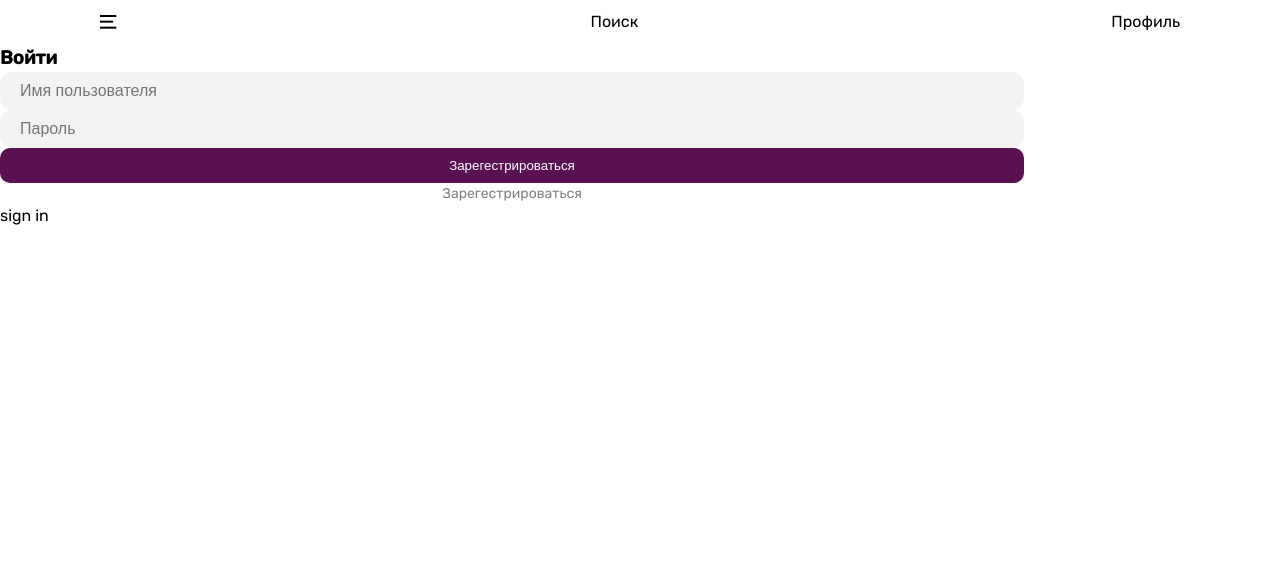
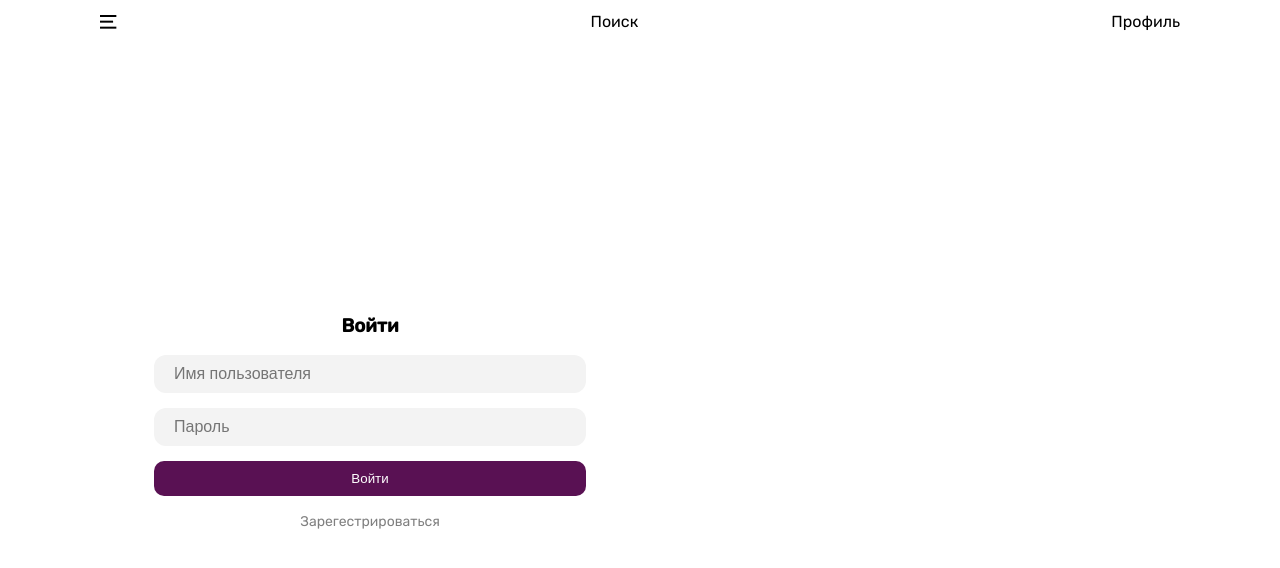
Before and after one commit to Cats-And-Soup/hello-ekb, a React (Vite) app: page /sign-in in a window 1280 px wide. Shown: the top 568 px of the page. Built offline with nearby package versions, Linux system fonts and the light colour scheme.

Commit message:
feat: логин с цсс

```diff
--- a/src/app/app.tsx
+++ b/src/app/app.tsx
@@ -6,7 +6,7 @@ import { Main } from "../pages/main/main.tsx";
 import "./app.css";
 import { Header } from "../widgets/header/header.tsx";
 import { SignUp } from "../pages/sign-up/sign-up.tsx";
-import { SignIn } from "../pages/sign-in.tsx";
+import { SignIn } from "../pages/sign-in/sign-in.tsx";
 
 export function App() {
   return (
--- /dev/null
+++ b/src/pages/sign-in/sign-in.css
@@ -0,0 +1,14 @@
+.sign-in-page {
+    padding: 0 100px;
+    display: flex;
+    align-items: center;
+}
+
+.sign-in-form {
+    display: flex;
+    flex-direction: column;
+    gap: 15px;
+    width: 50%;
+    justify-content: center;
+    align-items: center;
+}
--- a/src/pages/sign-in.tsx
+++ b/src/pages/sign-in/sign-in.tsx
@@ -1,9 +1,10 @@
-import { Input } from "../shared/ui/input.tsx";
+import { Input } from "../../shared/ui/input.tsx";
 import { useState, useEffect } from "react";
-import { Button } from "../shared/ui/button.tsx";
+import { Button } from "../../shared/ui/button.tsx";
 import axios, { AxiosResponse } from "axios";
-import { useAuthStore } from "../shared/stores/auth-store.tsx";
+import { useAuthStore } from "../../shared/stores/auth-store.tsx";
 import { useNavigate } from "react-router";
+import "./sign-in.css";
 
 export const SignIn = () => {
   const [username, setUsername] = useState("");
@@ -17,7 +18,7 @@ export const SignIn = () => {
       .post<
         { username: string; password: string },
         AxiosResponse<{ access_token: string; id: number; name: string }>
-      >("http://100.76.84.25:8000/api/v1/users/login", {
+      >("http://100.76.84.25:8000/api/v1/login", {
         username,
         password,
       })
@@ -52,7 +53,7 @@ export const SignIn = () => {
           onChange={setPassword}
         />
         <Button width={"80%"} onClick={() => signIn()}>
-          Зарегестрироваться
+          Войти
         </Button>
         <p
           onClick={() => navigate("/sign-in")}
@@ -66,7 +67,6 @@ export const SignIn = () => {
           Зарегестрироваться
         </p>
       </div>
-      sign in
     </div>
   );
 };
```
